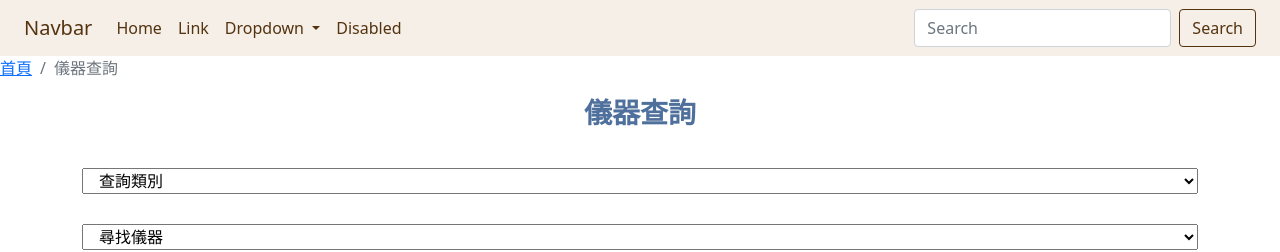
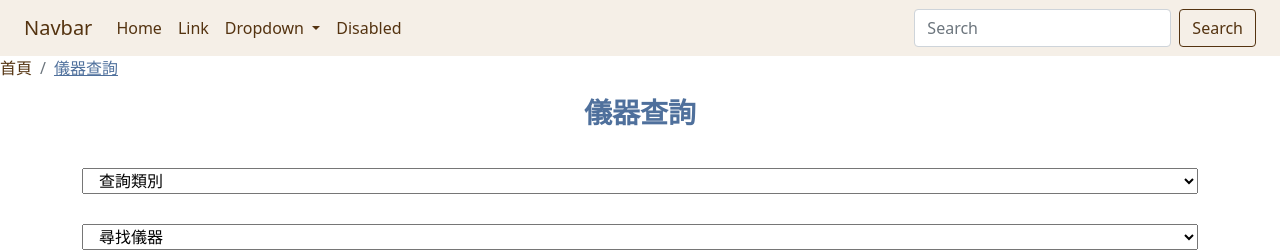
Before and after one commit to Vickipediaa/WEB-Final, a Jekyll site: the page built from pages/index.html, in a window 1280 px wide. Shown: the top 252 px of the page. Built offline with Jekyll 4.4.1, drawn with Linux system fonts in a browser that asks for light colours; nearby versions of some CDN libraries; a script that is not in the unit is left out.

Commit message:
Update index.html

```diff
--- a/pages/index.html
+++ b/pages/index.html
@@ -70,8 +70,8 @@ permalink: /indexs
 
 <nav aria-label="breadcrumb">
   <ol class="breadcrumb">
-    <li class="breadcrumb-item"><a href="#">首頁</a></li>
-    <li class="breadcrumb-item active" aria-current="page">儀器查詢</li>
+    <li class="breadcrumb-item" style="color:  #543310;">首頁</li>
+    <li class="breadcrumb-item active" aria-current="page"><a href="#" style="color:rgb(79, 112, 156) ;">儀器查詢</a></li>
   </ol>
 </nav>
 
@@ -80,7 +80,7 @@ permalink: /indexs
     <h3 style="text-align: center; color:rgb(79, 112, 156); font-weight: bold;">儀器查詢</h3>
   </div>
 
-  <div class="row" style="margin-top: 30px; margin-bottom: 30px;">
+  <div class="row" style="margin-top: 30px; margin-bottom: 30px; color:  #543310;" >
     <select>
       <option>查詢類別</option>
       <option>儀器</option>
@@ -88,7 +88,7 @@ permalink: /indexs
       <option>顯微鏡</option>
     </select>
   </div>
-  <div class="row" style="margin-bottom: 30px;">
+  <div class="row" style="margin-bottom: 30px;color:  #543310;">
     <select>
       <option>尋找儀器</option>
       <option>高階13色流式細胞儀-LSR II Flow Cytometer</option>
```
